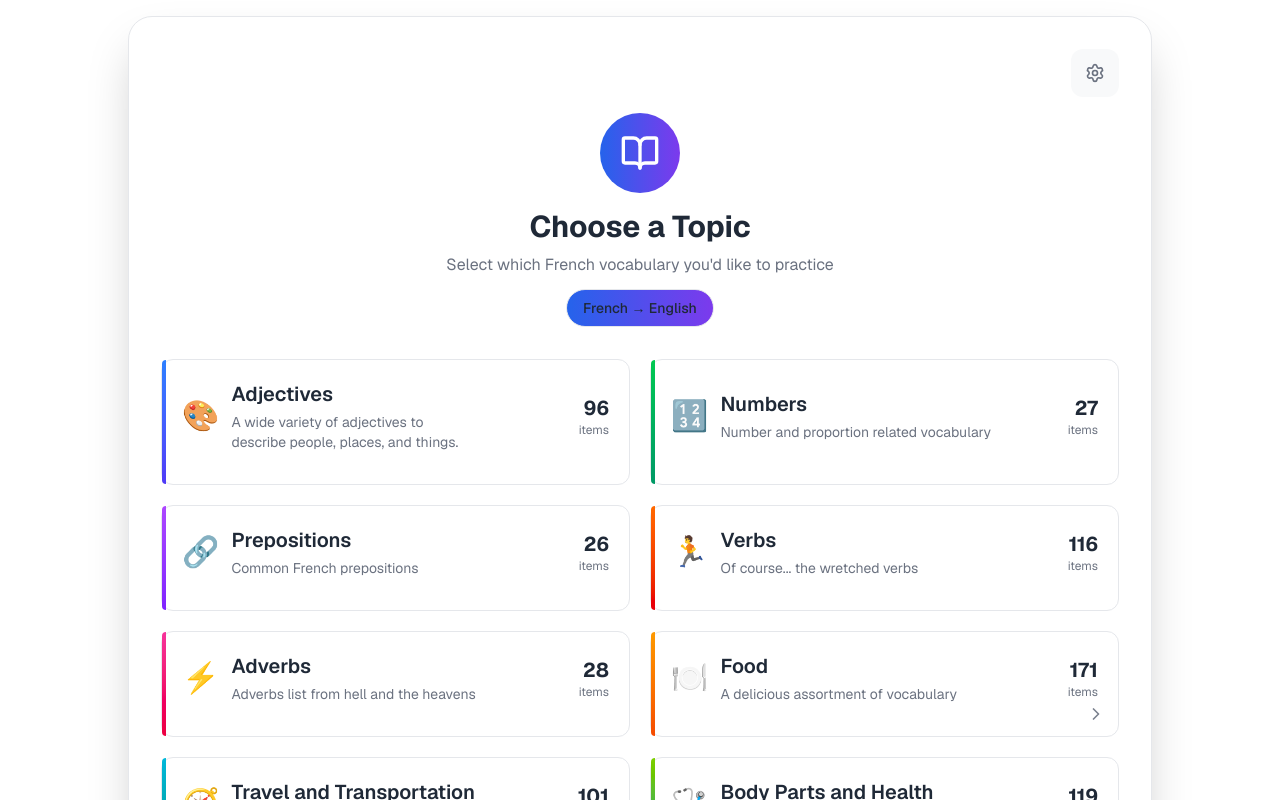
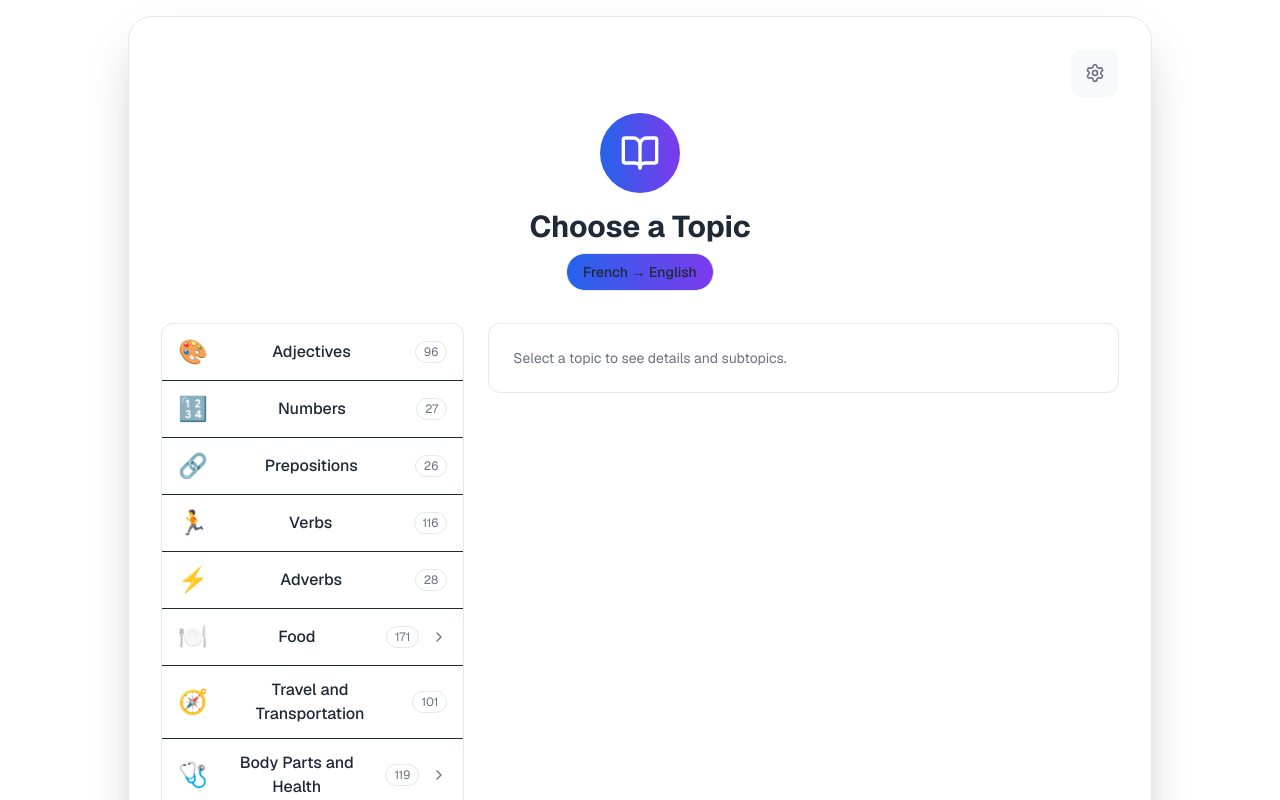
Before and after one commit to shoaibnigamshaik/quickfrench, a Next.js app: page / in a window 1280 px wide. Shown: the top 800 px of the page. Built offline with nearby package versions, Linux system fonts and the light colour scheme.

Commit message:
Improved the UI in Topic Selector

```diff
--- a/src/app/globals.css
+++ b/src/app/globals.css
@@ -44,8 +44,8 @@
   --warning-600: #d97706;
 
   /* Gradients (light) — match dark mode styling for section headers */
-  --section-grad-from: rgba(37, 99, 235, 0.18); /* softened to match dark */
-  --section-grad-to: rgba(124, 58, 237, 0.16);
+  --section-grad-from: rgba(37, 99, 235, 0.36); /* softened to match dark */
+  --section-grad-to: rgba(124, 58, 237, 0.32);
   --badge-grad-from: #2563eb;
   --badge-grad-to: #7c3aed;
   --cta-grad-from: #2563eb; /* strong for light */
--- a/src/app/page.tsx
+++ b/src/app/page.tsx
@@ -167,6 +167,13 @@ const FrenchVocabularyQuiz = () => {
         topics={topics}
         translationDirection={settings.translationDirection}
         onStartQuiz={handleStartQuiz}
+        onStartSubtopic={async (topic, sub) => {
+          if (topic === "food") {
+            await handleFoodSubtopicSelect(sub);
+          } else if (topic === "body") {
+            await handleBodySubtopicSelect(sub);
+          }
+        }}
       />
     );
   }
--- a/src/components/TopicSelector.tsx
+++ b/src/components/TopicSelector.tsx
@@ -1,14 +1,18 @@
+"use client";
+
+import React from "react";
 import Link from "next/link";
-import { BookOpen, Settings, ChevronRight } from "lucide-react";
+import { BookOpen, Settings, ChevronRight, Play } from "lucide-react";
+import { BODY_SUBTOPICS, FOOD_SUBTOPICS } from "@/data/subtopics";
 import { Topic, TranslationDirection } from "@/types/quiz";
 
 interface TopicSelectorProps {
   topics: Topic[];
   translationDirection: TranslationDirection;
   onStartQuiz: (topic: string) => void;
+  onStartSubtopic?: (topic: string, subtopic: string) => void;
 }
 
-// Hardcoded topic counts as requested
 const TOPIC_COUNTS: Record<string, number> = {
   adjectives: 96,
   numbers: 27,
@@ -24,16 +28,36 @@ export const TopicSelector = ({
   topics,
   translationDirection,
   onStartQuiz,
+  onStartSubtopic,
 }: TopicSelectorProps) => {
+  const [selectedId, setSelectedId] = React.useState<string | null>(null);
+
+  React.useEffect(() => {
+    const saved = localStorage.getItem("topicSelector:selectedId");
+    if (saved) setSelectedId(saved);
+  }, []);
+
+  React.useEffect(() => {
+    if (selectedId) localStorage.setItem("topicSelector:selectedId", selectedId);
+  }, [selectedId]);
+
+  const selectedTopic: Topic | null = selectedId
+    ? topics.find((t) => t.id === selectedId) || null
+    : null;
+
+  const hasSubtopics = (id: string) => id === "food" || id === "body";
+  const subtopicsFor = (id: string): readonly string[] => {
+    if (id === "food") return FOOD_SUBTOPICS;
+    if (id === "body") return BODY_SUBTOPICS;
+    return [];
+  };
+
   return (
     <div className="min-h-screen flex lg:items-center lg:justify-center p-4 bg-[var(--background)]">
       <div className="max-w-2xl lg:max-w-5xl w-full">
         <div
           className="rounded-3xl shadow-2xl p-8 text-center border"
-          style={{
-            backgroundColor: "var(--card)",
-            borderColor: "var(--border)",
-          }}
+          style={{ backgroundColor: "var(--card)", borderColor: "var(--border)" }}
         >
           {/* Settings Button */}
           <div className="flex justify-end mb-4">
@@ -43,44 +67,31 @@ export const TopicSelector = ({
               className="inline-flex items-center justify-center w-12 h-12 rounded-xl transition-all duration-200 hover:shadow"
               style={{ backgroundColor: "var(--muted)" }}
             >
-              <Settings
-                className="h-5 w-5"
-                style={{ color: "var(--muted-foreground)" }}
-              />
+              <Settings className="h-5 w-5" style={{ color: "var(--muted-foreground)" }} />
             </Link>
           </div>
 
+          {/* Header */}
           <div className="mb-8">
             <div
               className="w-20 h-20 rounded-full flex items-center justify-center mx-auto mb-4"
               style={{
-                background:
-                  "linear-gradient(90deg, var(--cta-grad-from), var(--cta-grad-to))",
+                background: "linear-gradient(90deg, var(--cta-grad-from), var(--cta-grad-to))",
               }}
             >
               <BookOpen className="h-10 w-10 text-white" />
             </div>
-            <h1
-              className="text-3xl font-bold mb-2"
-              style={{ color: "var(--foreground)" }}
-            >
+            <h1 className="text-3xl font-bold mb-2" style={{ color: "var(--foreground)" }}>
               Choose a Topic
             </h1>
-            <p className="mb-3" style={{ color: "var(--muted-foreground)" }}>
-              Select which French vocabulary you&apos;d like to practice
-            </p>
             <div
               className="inline-flex items-center px-4 py-2 rounded-full border"
               style={{
-                background:
-                  "linear-gradient(90deg, var(--badge-grad-from), var(--badge-grad-to))",
+                background: "linear-gradient(90deg, var(--badge-grad-from), var(--badge-grad-to))",
                 borderColor: "var(--border)",
               }}
             >
-              <span
-                className="text-sm font-medium"
-                style={{ color: "var(--foreground)" }}
-              >
+              <span className="text-sm font-medium" style={{ color: "var(--foreground)" }}>
                 {translationDirection === "french-to-english"
                   ? "French → English"
                   : "English → French"}
@@ -88,71 +99,153 @@ export const TopicSelector = ({
             </div>
           </div>
 
-          <div className="grid grid-cols-1 lg:grid-cols-2 gap-5">
+          <div className="grid grid-cols-1 lg:grid-cols-3 gap-6 text-left">
+            {/* List column */}
+            <div className="lg:col-span-1">
+              <ul
+                role="list"
+                className="divide-y rounded-xl border overflow-hidden"
+                style={{ borderColor: "var(--border)" }}
+              >
                 {topics.map((topic) => {
                   const itemCount = TOPIC_COUNTS[topic.id];
-              const itemCountDisplay = itemCount ?? "—";
-              const hasSubtopics = topic.id === "food" || topic.id === "body";
+                  const isSelected = selectedId === topic.id;
+                  const _hasSub = hasSubtopics(topic.id);
+                  return (
+                    <li key={topic.id}>
+                      <button
+                        type="button"
+                        onClick={() => {
+                          const isDesktop =
+                            typeof window !== "undefined" &&
+                            window.matchMedia &&
+                            window.matchMedia("(min-width: 1024px)").matches;
+                          if (isDesktop) setSelectedId(topic.id);
+                          else {
+                            if (_hasSub) setSelectedId(topic.id);
+                            else onStartQuiz(topic.id);
+                          }
+                        }}
+                        aria-label={`${topic.name}${_hasSub ? " (has subtopics)" : ""}`}
+                        className={`w-full flex items-center gap-3 px-4 py-3 focus-visible:outline-none focus-visible:ring-2 focus-visible:ring-[var(--primary-600)] ${isSelected ? "bg-[var(--muted)]" : ""}`}
+                        style={{ color: "var(--foreground)" }}
+                      >
+                        <span className="text-2xl" aria-hidden>
+                          {topic.icon}
+                        </span>
+                        {isSelected && (
+                          <span
+                            className="h-2 w-2 rounded-full"
+                            style={{ backgroundColor: "var(--accent-500)" }}
+                            aria-hidden
+                          />
+                        )}
+                        <span className="flex-1 font-medium">{topic.name}</span>
+                        <span
+                          className="text-xs px-2 py-0.5 rounded-full border"
+                          style={{ color: "var(--muted-foreground)", borderColor: "var(--border)" }}
+                        >
+                          {itemCount ?? "—"}
+                        </span>
+                        {_hasSub && (
+                          <ChevronRight
+                            className="h-4 w-4"
+                            style={{ color: "var(--muted-foreground)" }}
+                          />
+                        )}
+                      </button>
+                    </li>
+                  );
+                })}
+              </ul>
+            </div>
 
-              return (
+            {/* Details column */}
+            <div className="lg:col-span-2">
+              {selectedTopic ? (
+                <div
+                  className={`rounded-xl border ${hasSubtopics(selectedTopic.id) ? "p-6" : "p-4"}`}
+                  style={{ backgroundColor: "var(--card)", borderColor: "var(--border)" }}
+                >
+                  <div className={`flex items-start justify-between gap-4 ${hasSubtopics(selectedTopic.id) ? "mb-4" : "mb-2"}`}>
+                    <div className="flex items-center gap-3">
+                      <span className="text-3xl" aria-hidden>
+                        {selectedTopic.icon}
+                      </span>
+                      <div>
+                        <h3 className="text-2xl font-semibold" style={{ color: "var(--foreground)" }}>
+                          {selectedTopic.name}
+                        </h3>
+                      </div>
+                    </div>
+                    {!hasSubtopics(selectedTopic.id) && (
                       <button
-                  key={topic.id}
                         type="button"
-                  onClick={() => onStartQuiz(topic.id)}
-                  aria-label={`Start ${topic.name} quiz`}
-                  className={`relative p-4 sm:p-5 rounded-xl border transition-all duration-200 transform motion-safe:hover:scale-105 motion-reduce:transition-none text-left focus-visible:outline-none focus-visible:ring-2 focus-visible:ring-[var(--primary-600)] focus-visible:ring-offset-2 focus-visible:ring-offset-[var(--card)] hover:shadow-md group`}
+                        aria-label="Start quiz"
+                        onClick={() => onStartQuiz(selectedTopic.id)}
+                        className="inline-flex items-center justify-center rounded-lg border h-9 w-9"
                         style={{
-                    backgroundColor: "var(--card)",
+                          backgroundColor: "var(--muted)",
                           borderColor: "var(--border)",
                           color: "var(--foreground)",
                         }}
+                        title="Start"
                       >
-                  {/* subtle topic accent bar */}
-                  <span
-                    aria-hidden="true"
-                    className={`absolute left-0 top-0 bottom-0 w-1 rounded-l-xl bg-gradient-to-b ${topic.color}`}
+                        <Play className="h-4 w-4" />
+                      </button>
+                    )}
+                  </div>
+                  {hasSubtopics(selectedTopic.id) ? (
+                    <div>
+                      <h4 className="text-sm font-medium mb-2" style={{ color: "var(--muted-foreground)" }}>
+                        Subtopics
+                      </h4>
+                      <ul
+                        role="list"
+                        className="divide-y rounded-xl border overflow-hidden"
+                        style={{ borderColor: "var(--border)" }}
+                      >
+                        {subtopicsFor(selectedTopic.id).map((sub) => (
+                          <li key={sub}>
+                            <button
+                              type="button"
+                              onClick={() =>
+                                onStartSubtopic
+                                  ? onStartSubtopic(selectedTopic.id, sub)
+                                  : onStartQuiz(selectedTopic.id)
+                              }
+                              className="w-full flex items-center justify-between gap-3 px-4 py-3 text-left focus-visible:outline-none focus-visible:ring-2 focus-visible:ring-[var(--primary-600)]"
+                              style={{ color: "var(--foreground)" }}
+                              aria-label={`Start ${selectedTopic.name} – ${sub}`}
+                            >
+                              <span className="text-sm">{sub}</span>
+                              <Play
+                                className="h-3 w-3"
+                                style={{ color: "var(--muted-foreground)" }}
                               />
-                  <div className="flex items-center mb-3">
-                    <div className="text-3xl mr-3" aria-hidden="true">
-                      {topic.icon}
+                            </button>
+                          </li>
+                        ))}
+                      </ul>
                     </div>
-                    <div className="flex-1">
-                      <h3 className="text-xl font-semibold mb-1">
-                        {topic.name}
-                      </h3>
-                      <p className="text-sm text-balance" style={{ color: "var(--muted-foreground)" }}>
-                        {topic.description}
+                  ) : null}
+                </div>
+              ) : (
+                <div
+                  className="rounded-xl border p-6"
+                  style={{ backgroundColor: "var(--card)", borderColor: "var(--border)" }}
+                >
+                  <p className="text-sm" style={{ color: "var(--muted-foreground)" }}>
+                    Select a topic to see details and subtopics.
                   </p>
                 </div>
-                    <div className="text-right">
-                      <div className="text-xl font-bold" style={{ color: "var(--foreground)" }}>
-                        {itemCountDisplay}
-                      </div>
-                      <div className="text-xs" style={{ color: "var(--muted-foreground)" }}>
-                        items
+              )}
             </div>
           </div>
-                  </div>
-                  {/* Meta badges removed for a cleaner, less redundant card UI */}
-                  {hasSubtopics && (
-                    <ChevronRight
-                      className="h-5 w-5 absolute right-3 bottom-3 opacity-90 group-hover:opacity-100 translate-x-0 group-hover:translate-x-0.5 transition-all duration-200 pointer-events-none"
-                      style={{ color: "var(--muted-foreground)" }}
-                      aria-hidden="true"
-                    />
-                  )}
-                </button>
-              );
-            })}
-          </div>
 
-          <div
-            className="mt-8 p-4 rounded-xl"
-            style={{ backgroundColor: "var(--muted)" }}
-          >
+          <div className="mt-8 p-4 rounded-xl" style={{ backgroundColor: "var(--muted)" }}>
             <p className="text-sm" style={{ color: "var(--muted-foreground)" }}>
-              💡 <strong>Tip:</strong> Visit Settings to choose quiz mode and
-              adjust number of questions per quiz
+              Tip: Use desktop to browse topics with details and subtopics; on mobile, tap a topic to start quickly.
             </p>
           </div>
         </div>
@@ -160,3 +253,5 @@ export const TopicSelector = ({
     </div>
   );
 };
+
+export default TopicSelector;
--- /dev/null
+++ b/src/data/subtopics.ts
@@ -0,0 +1,20 @@
+// Canonical subtopic names used across UI components
+// Keep in sync with FoodSubtopicSelector and BodySubtopicSelector
+
+export const FOOD_SUBTOPICS = [
+  "Fruits",
+  "Vegetables",
+  "Recipes",
+  "Drinks",
+  "Meat",
+  "Snacks",
+  "Related Verbs",
+  "Utensils",
+  "Other",
+] as const;
+
+export const BODY_SUBTOPICS = [
+  "Body Parts",
+  "Diseases",
+  "Verbs and Expressions",
+] as const;
```
Lines whose indentation alone changed are shown as unchanged.
